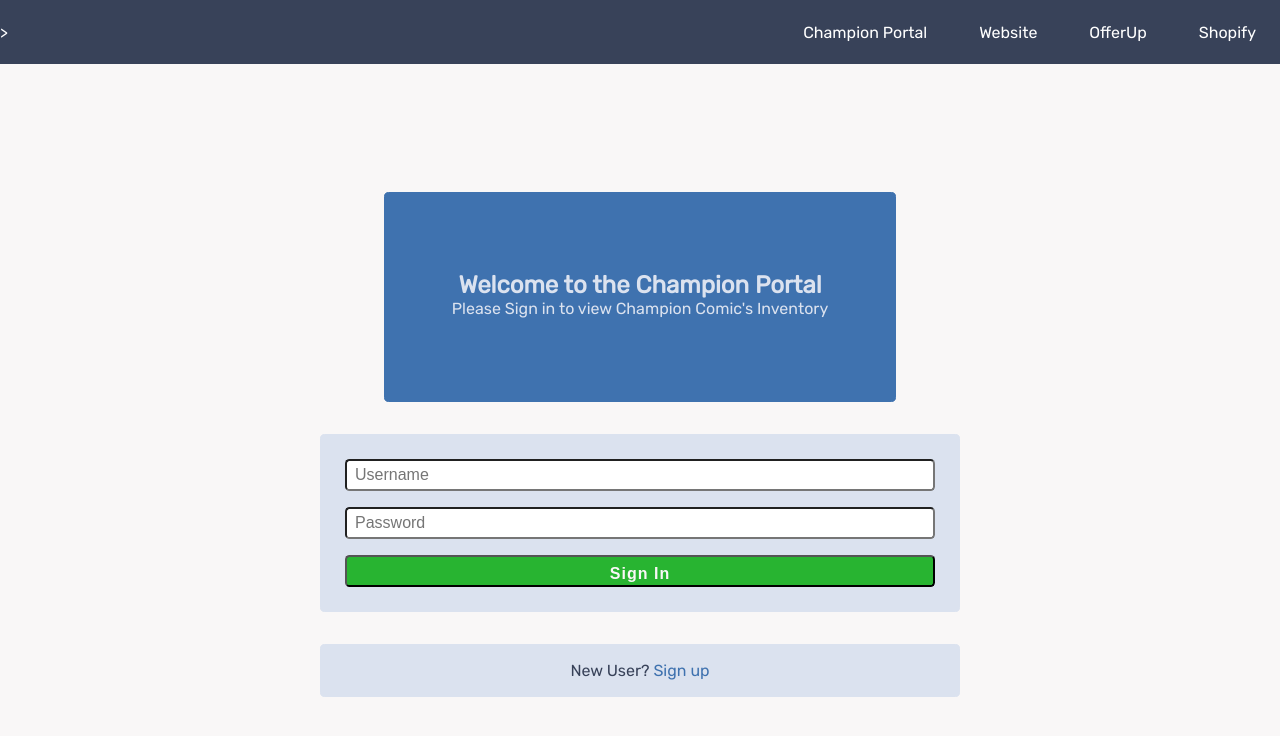
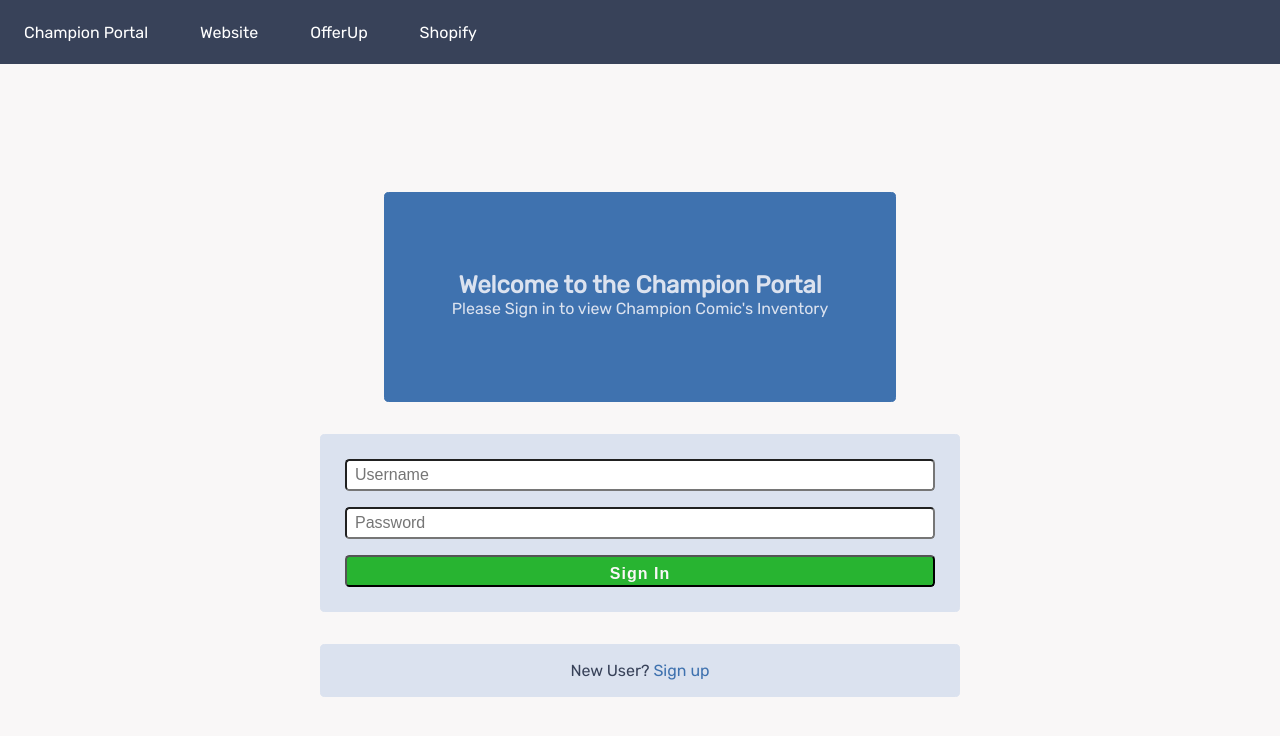
Before and after one commit to khriskempis/inventoryManagement, a website: page public/index.html in a window 1280 px wide. Drawn offline with nearby package versions, Linux system fonts and the light colour scheme.

Commit message:
updated html

```diff
--- a/public/index.html
+++ b/public/index.html
@@ -11,7 +11,7 @@
 </head>
 <body>
 
-<nav role="navigation">>
+<nav role="navigation">
 	<ul>
 		<li><a href="index.html" class="logo">Champion Portal</a></li>
 		<li><a href="#">Website</a></li>
```
